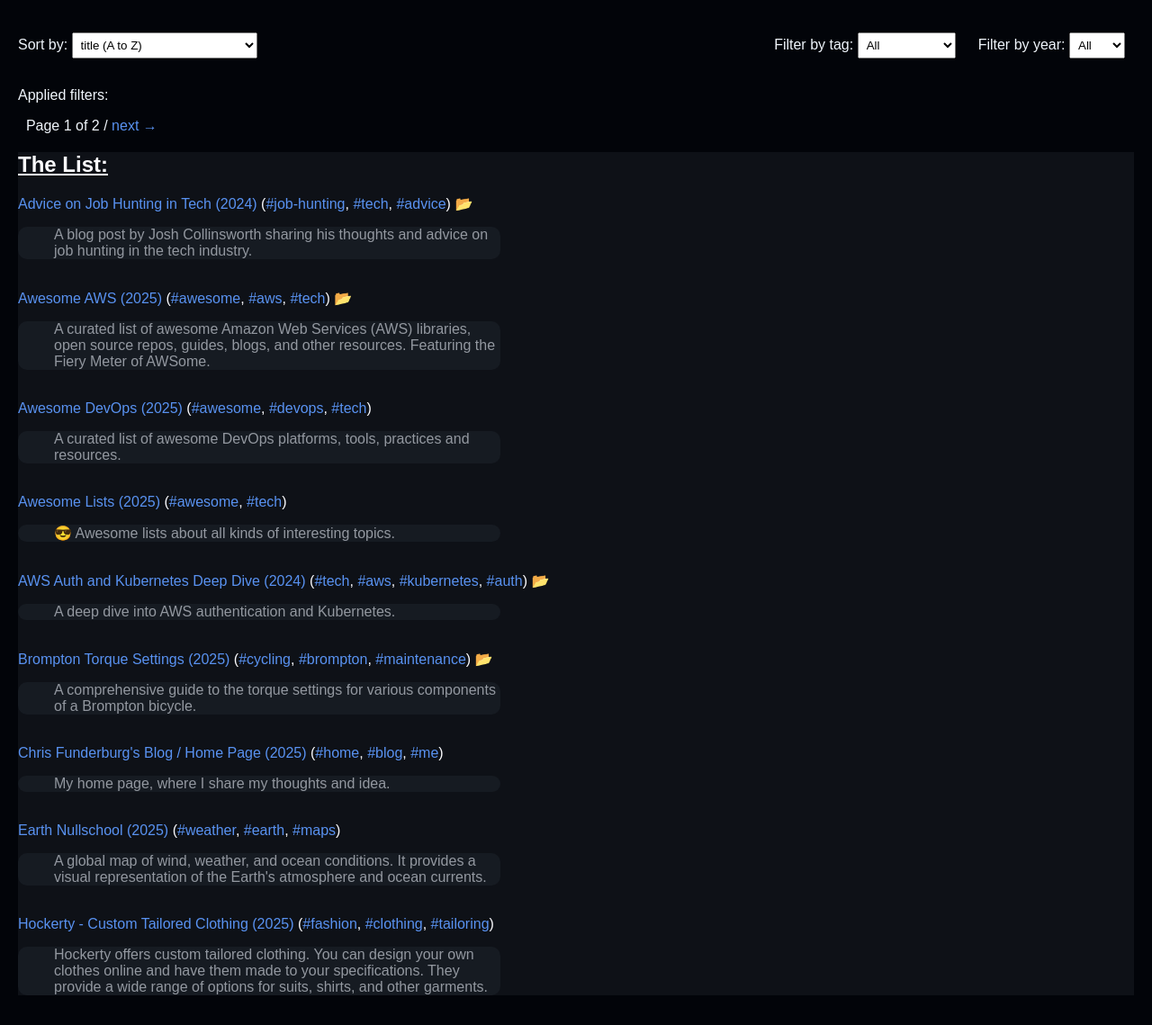
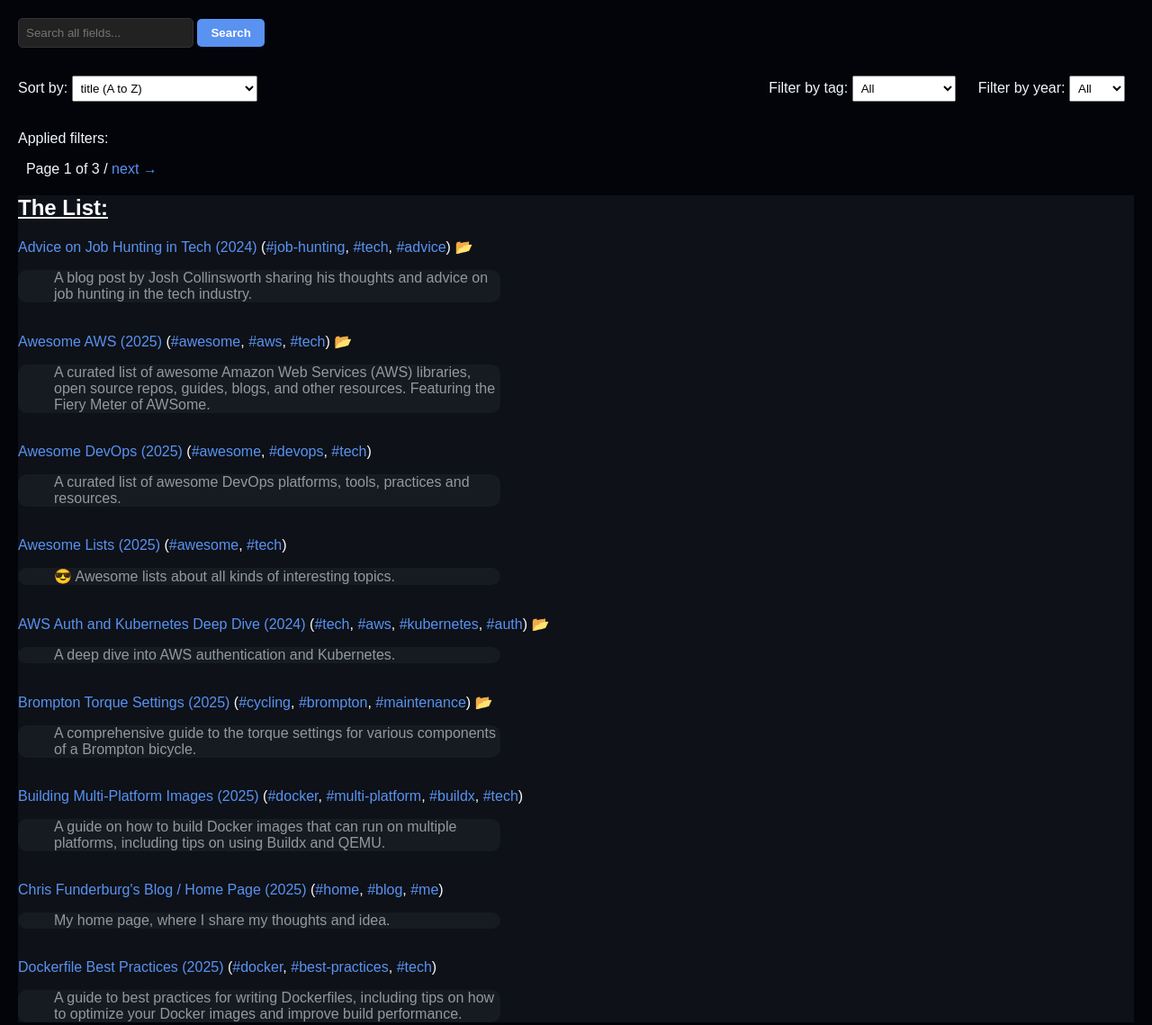
Before and after one commit to bocan/BookMarker, a plain HTML site: page index.html in a window 1280 px wide. Shown: the part 60-1199 px from the top of the page at 90% size. Drawn offline with Linux system fonts and the light colour scheme.

Commit message:
add search and more data

```diff
--- a/index.html
+++ b/index.html
@@ -77,6 +77,36 @@ priority: 1;
         padding: 5px;
     }
 
+    .search-container {
+        margin-bottom: 15px; /* Adds some space below the search bar */
+        display: flex; /* Make it a flex container to align input and button */
+        gap: 10px; /* Space between input and button */
+    }
+
+    .search-container input[type="text"] {
+        flex-grow: 1; /* Allows the input to take up available space */
+        padding: 8px;
+        box-sizing: border-box;
+        border-radius: 5px;
+        border: 1px solid #333;
+        background-color: #222;
+        color: #FBFBFE;
+    }
+
+    .search-container button {
+        padding: 8px 15px;
+        border: none;
+        border-radius: 5px;
+        background-color: #5992F1; /* Your link blue color */
+        color: white;
+        cursor: pointer;
+        font-weight: bold;
+    }
+
+    .search-container button:hover {
+        background-color: #4a7fd6; /* Slightly darker blue on hover */
+    }
+
 </style>
 <script src="metadata.js"></script>
 <script>
@@ -101,6 +131,24 @@ priority: 1;
       id: 'publicationYear',
       label: 'published in',
       filterFn: (bookmark, year) => bookmark.publicationYear === year,
+    },
+    {
+      id: 'search', // NEW: Search filter
+      label: 'search term',
+      filterFn: (bookmark, searchTerm) => {
+        // Convert search term to lowercase for case-insensitive search
+        const lowerCaseSearchTerm = searchTerm.toLowerCase();
+
+        // Check all relevant fields for the search term
+        return (
+          (bookmark.title && bookmark.title.toLowerCase().includes(lowerCaseSearchTerm)) ||
+          (bookmark.description && bookmark.description.toLowerCase().includes(lowerCaseSearchTerm)) ||
+          (bookmark.url && bookmark.url.toLowerCase().includes(lowerCaseSearchTerm)) ||
+          (bookmark.alturl && bookmark.alturl.toLowerCase().includes(lowerCaseSearchTerm)) ||
+          (bookmark.publicationYear && String(bookmark.publicationYear).toLowerCase().includes(lowerCaseSearchTerm)) ||
+          (bookmark.tags && bookmark.tags.some(tag => tag.toLowerCase().includes(lowerCaseSearchTerm)))
+        );
+      },
     },
   ];
 
@@ -426,12 +474,65 @@ priority: 1;
         });
     // --- END RENDER FILTER DROPDOWNS ---
   });
+
+// NEW: Function to handle search input
+function handleSearch() {
+  const searchInput = document.getElementById('searchInput');
+  const searchTerm = searchInput.value;
+  const params = new URLSearchParams(window.location.search);
+
+  if (searchTerm) {
+    params.set("search", searchTerm);
+  } else {
+    params.delete("search");
+  }
+  params.delete("pageNumber"); // Reset page when search term changes
+  window.location.search = params.toString();
+}
+
+window.addEventListener("DOMContentLoaded", () => {
+  const params = new URLSearchParams(window.location.search);
+
+  // Set the search input value from the URL parameter if it exists
+  const currentSearchTerm = params.get('search');
+  if (currentSearchTerm) {
+    document.getElementById('searchInput').value = currentSearchTerm;
+  }
+
+  const { matchingItems: matchingBookmarks, appliedFilters } =
+    filterItems({
+      items: bookmarks,
+      filters: bookmarkFilters, // This now includes the 'search' filter
+      params,
+    });
+
+  // ... (Rest of your existing DOMContentLoaded logic) ...
+
+  document.querySelector("#appliedFilters").innerHTML =
+    appliedFilters
+      .map(f => {
+        // Exclude the 'search term' from being explicitly listed under applied filters
+        if (f.type === 'search') {
+          return ''; // Don't display the search term as an applied filter
+        }
+        return `<li>${f.label}: ${f.value} <a href="${f.linkToRemove}">(remove)</a></li>`;
+      })
+      .join("");
+});
+
 </script>
 </head>
 
 <body>
 <div class="header">
 <h1><a href="file:///Users/chris/bookmarks/index.html">BookMarker</a></h1>
+
+  <div class="search-container">
+    <form id="searchForm" onsubmit="event.preventDefault(); handleSearch();">
+      <input type="text" id="searchInput" placeholder="Search all fields...">
+      <button type="submit">Search</button>
+    </form>
+  </div>
 
   <div class="header-controls">
     <p id="sortOrder">Sort by:</p> <div class="filter-group">
--- a/metadata.js
+++ b/metadata.js
@@ -1,4 +1,46 @@
 const bookmarks = [
+ // {
+ //   "url": "",
+ //   "title": "",
+ //   "description": "",
+ //   "tags": [""],
+ //   "publicationYear": ""
+ // },
+  {
+    "url": "https://kubernetes.io/docs/reference/kubectl/quick-reference/",
+    "title": "Kubectl Quick Reference",
+    "description": "A quick reference guide for kubectl commands, providing a concise overview of the most commonly used commands and their options. This is a great resource for anyone working with Kubernetes.",
+    "tags": ["kubernetes", "tech"],
+    "publicationYear": "2025",
+  },
+  {
+    "url": "https://k8syaml.com/",
+    "title": "K8s YAML Generator",
+    "description": "A tool to generate Kubernetes YAML files for various resources like deployments, services, and more. It provides a user-friendly interface to create and customize Kubernetes configurations.",
+    "tags": ["kubernetes", "devops", "tech"],
+    "publicationYear": "2025"
+  },
+  {
+    "url": "https://www.cloudskillsboost.google/course_templates/593",
+    "title": "Google Cloud Skills Boost - AI and Machine Learning",
+    "description": "A collection of courses and resources on Google Cloud's AI and Machine Learning offerings. It includes hands-on labs, quests, and skill badges to help you learn and demonstrate your expertise in AI and ML on Google Cloud.",
+    "tags": ["google-cloud", "AI", "ML", "courses", "training", "tech"],
+    "publicationYear": "2025",
+  },
+  {
+    "url": "https://docs.docker.com/build/building/best-practices/",
+    "title": "Dockerfile Best Practices",
+    "description": "A guide to best practices for writing Dockerfiles, including tips on how to optimize your Docker images and improve build performance.",
+    "tags": ["docker", "best-practices", "tech"],
+    "publicationYear": "2025",
+  },
+  {
+    "url": "https://docs.docker.com/build/building/multi-platform/",
+    "title": "Building Multi-Platform Images",
+    "description": "A guide on how to build Docker images that can run on multiple platforms, including tips on using Buildx and QEMU.",
+    "tags": ["docker", "multi-platform", "buildx", "tech"],
+    "publicationYear": "2025",
+  },
   {
     "url": "https://chris.funderburg.me/",
     "title": "Chris Funderburg's Blog / Home Page",
@@ -72,8 +114,8 @@ const bookmarks = [
   },
   {
     "url": "https://techworld-with-nana.teachable.com/courses/enrolled/2186952",
-    "title": "TechWorld with Nana - Courses",
-    "description": "A collection of courses on DevOps and cloud computing.",
+    "title": "TechWorld with Nana - DevSecOps Bootcamp",
+    "description": "A comprehensive DevSecOps Bootcamp that covers the essential skills and tools needed for a career in DevSecOps. The course includes hands-on labs, quizzes, and a final project to help you apply what you've learned.",
     "tags": ["techworld", "courses", "devops", "training"],
     "publicationYear": "2025"
   },
```
